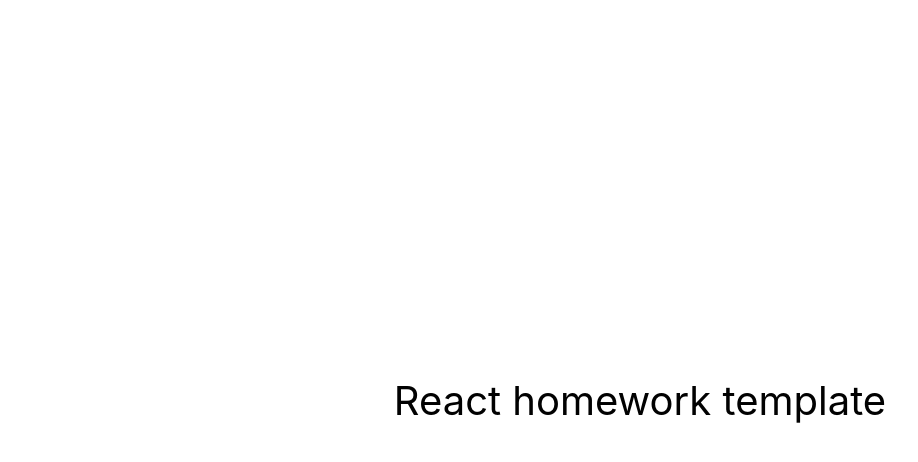
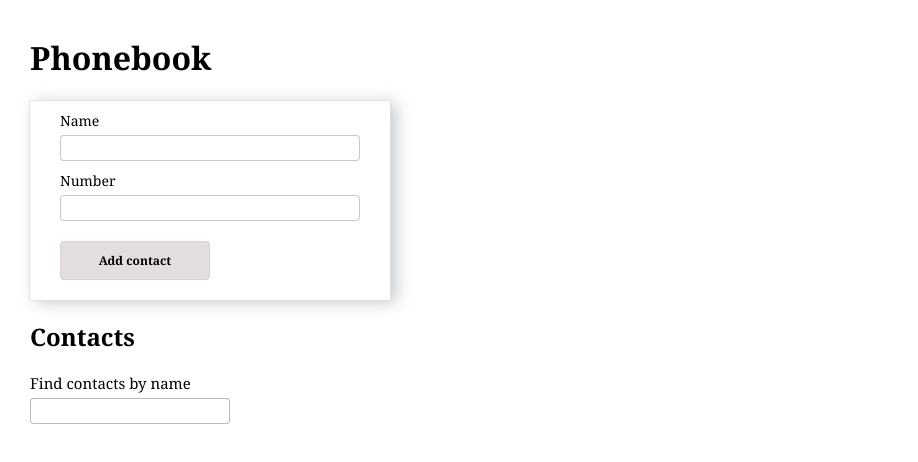
Before and after one commit to MarianaDobrivska/Phonebook, a React (Create React App) app: page / in a window 1280 px wide. Shown: the top 462 px of the page, without its empty margins (0-918 px from the left). Built offline with nearby package versions, Linux system fonts and the light colour scheme.

Commit message:
complete task
Two new component lifecycle methods were added: componentDidMount & componentDidUpdate. Also was added functional for saving contacts to Local Storage and getting all saved contacts after reloading.

```diff
--- a/package.json
+++ b/package.json
@@ -2,13 +2,17 @@
   "name": "react-homework-template",
   "version": "0.1.0",
   "private": true,
-  "homepage": "https://goitacademy.github.io/react-homework-template/",
+  "homepage": "https://MarianaDobrivska.github.io/goit-react-hw-03-phonebook/",
   "dependencies": {
     "@testing-library/jest-dom": "^5.16.3",
     "@testing-library/react": "^12.1.4",
     "@testing-library/user-event": "^13.5.0",
+    "flat-color-icons": "^1.1.0",
+    "formik": "^2.2.9",
+    "nanoid": "^4.0.0",
     "react": "^18.1.0",
     "react-dom": "^18.1.0",
+    "react-icons": "^4.7.1",
     "react-scripts": "5.0.1",
     "web-vitals": "^2.1.3"
   },
--- a/src/components/App.jsx
+++ b/src/components/App.jsx
@@ -1,16 +1,65 @@
-export const App = () => {
-  return (
-    <div
-      style={{
-        height: '100vh',
-        display: 'flex',
-        justifyContent: 'center',
-        alignItems: 'center',
-        fontSize: 40,
-        color: '#010101'
-      }}
-    >
-      React homework template
-    </div>
-  );
-};
+import { Component } from 'react';
+import { ContactForm } from './Form/Form';
+import { ContactList } from './ContactList/ContactList';
+import { Filter } from './Filter/Filter';
+
+export class App extends Component {
+  state = {
+    contacts: [],
+    filter: '',
+  };
+  LS_KEY = 'contactbook-items';
+
+  addContact = newContact => {
+    if (this.state.contacts.find(contact => contact.name === newContact.name)) {
+      alert(`${newContact.name} is already in contacts.`);
+      return '';
+    }
+
+    this.setState(prevState => ({
+      contacts: [newContact, ...prevState.contacts],
+    }));
+  };
+
+  handleFilter = text => {
+    this.setState({ filter: text });
+  };
+
+  onDeleteContact = contactId => {
+    this.setState(prevState => ({
+      contacts: prevState.contacts.filter(contact => contact.id !== contactId),
+    }));
+  };
+
+  componentDidMount() {
+    const savedContacts = localStorage.getItem(this.LS_KEY);
+
+    if (savedContacts) {
+      const contacts = JSON.parse(savedContacts);
+      this.setState({ contacts: contacts });
+    }
+  }
+
+  componentDidUpdate(_, prevState) {
+    if (prevState.contacts !== this.state.contacts) {
+      localStorage.setItem(this.LS_KEY, JSON.stringify(this.state.contacts));
+    }
+  }
+
+  render() {
+    const { contacts, filter } = this.state;
+    return (
+      <div className="wrapper">
+        <h1>Phonebook</h1>
+        <ContactForm addContact={this.addContact} />
+        <h2>Contacts</h2>
+        <Filter onChange={this.handleFilter} value={filter} />
+        <ContactList
+          contacts={contacts}
+          filter={filter}
+          onDeleteContact={this.onDeleteContact}
+        />
+      </div>
+    );
+  }
+}
--- /dev/null
+++ b/src/components/ContactList/ContactList.jsx
@@ -0,0 +1,28 @@
+import { ContactListItem } from 'components/ContactListItem/ContactListItem';
+import s from './ContactList.module.css';
+import PropTypes from 'prop-types';
+
+export const ContactList = ({ contacts, filter, onDeleteContact }) => {
+  const filteredContacts = contacts.filter(contact =>
+    contact.name.toLowerCase().includes(filter.toLowerCase())
+  );
+  return (
+    <ul className={s.contactListWrapper}>
+      {filteredContacts.map(contact => (
+        <ContactListItem
+          name={contact.name}
+          number={contact.number}
+          key={contact.id}
+          id={contact.id}
+          onDeleteContact={onDeleteContact}
+        />
+      ))}
+    </ul>
+  );
+};
+
+ContactList.propTypes = {
+  contacts: PropTypes.arrayOf(PropTypes.object).isRequired,
+  filter: PropTypes.string.isRequired,
+  onDeleteContact: PropTypes.func.isRequired,
+};
--- /dev/null
+++ b/src/components/ContactList/ContactList.module.css
@@ -0,0 +1,6 @@
+.contactListWrapper {
+  display: inline-flex;
+  flex-direction: column;
+  gap: 10px;
+  margin-top: 25px;
+}
--- /dev/null
+++ b/src/components/ContactListItem/ContactListItem.jsx
@@ -0,0 +1,28 @@
+import s from './ContactListItem.module.css';
+import { FcPhone } from 'react-icons/fc';
+import PropTypes from 'prop-types';
+
+export const ContactListItem = ({ name, number, id, onDeleteContact }) => {
+  return (
+    <li key={id} id={id} className={s.listItem}>
+      <div className={s.container}>
+        <FcPhone />
+        <p>{name + ': ' + number}</p>
+      </div>
+      <button
+        className={s.button}
+        type="button"
+        onClick={() => onDeleteContact(id)}
+      >
+        Delete
+      </button>
+    </li>
+  );
+};
+
+ContactListItem.propTypes = {
+  name: PropTypes.string.isRequired,
+  number: PropTypes.string.isRequired,
+  id: PropTypes.string.isRequired,
+  onDeleteContact: PropTypes.func.isRequired,
+};
--- /dev/null
+++ b/src/components/ContactListItem/ContactListItem.module.css
@@ -0,0 +1,32 @@
+.listItem {
+  display: flex;
+  gap: 20px;
+  align-items: center;
+  width: 300px;
+  justify-content: space-between;
+}
+
+.button {
+  width: 70px;
+  height: 25px;
+  font-family: inherit;
+  font-size: 12px;
+  cursor: pointer;
+  background-color: #d6d1d1b4;
+  border: 1px solid #d6d1d1b4;
+  border-radius: 4px;
+  transition: all 300ms linear;
+}
+
+.button:hover,
+.button:focus {
+  background-color: rgb(159, 163, 163);
+  color: rgb(243, 237, 237);
+  box-shadow: rgba(0, 0, 0, 0.209) 0px 2px 5px;
+}
+
+.container {
+  display: inline-flex;
+  align-items: center;
+  gap: 10px;
+}
--- /dev/null
+++ b/src/components/Filter/Filter.jsx
@@ -0,0 +1,30 @@
+import s from './Filter.module.css';
+import PropTypes from 'prop-types';
+
+export const Filter = props => {
+  const { value, onChange } = props;
+  const filterValue = e => {
+    onChange(e.currentTarget.value);
+  };
+
+  return (
+    <label htmlFor="filter" className={s.filterLabel}>
+      {' '}
+      Find contacts by name
+      <input
+        className={s.filterInput}
+        onChange={filterValue}
+        type="text"
+        name="filter"
+        id="filter"
+        value={value}
+        pattern="^[a-zA-Zа-яА-Я]+(([' -][a-zA-Zа-яА-Я ])?[a-zA-Zа-яА-Я]*)*$"
+      ></input>
+    </label>
+  );
+};
+
+Filter.propTypes = {
+  value: PropTypes.string.isRequired,
+  onChange: PropTypes.func.isRequired,
+};
--- /dev/null
+++ b/src/components/Filter/Filter.module.css
@@ -0,0 +1,22 @@
+.filterLabel {
+  display: flex;
+  flex-direction: column;
+  width: 200px;
+  gap: 5px;
+  font-size: 15px;
+}
+
+.filterInput {
+  padding: 5px;
+  font-size: 10px;
+  border: 1px solid rgba(160, 155, 155, 0.704);
+  border-radius: 4px;
+  font-family: inherit;
+  transition: all 300ms linear;
+  outline: none;
+}
+
+.filterInput:focus {
+  scale: 1.01;
+  box-shadow: rgba(0, 0, 0, 0.209) 0px 2px 5px;
+}
--- /dev/null
+++ b/src/components/Form/Form.jsx
@@ -0,0 +1,64 @@
+import { Formik, Form, Field } from 'formik';
+import PropTypes from 'prop-types';
+import { Component } from 'react';
+import { nanoid } from 'nanoid';
+import s from './Form.module.css';
+
+export class ContactForm extends Component {
+  static propTypes = {
+    addContact: PropTypes.func.isRequired,
+  };
+
+  initalState = {
+    name: '',
+    number: '',
+  };
+
+  render() {
+    return (
+      <>
+        <Formik
+          initialValues={this.initalState}
+          onSubmit={(values, { resetForm }) => {
+            const item = {
+              ...values,
+              id: nanoid(),
+            };
+            this.props.addContact(item);
+            resetForm();
+          }}
+        >
+          <Form className={s.form}>
+            <label htmlFor="name" className={s.label}>
+              Name
+            </label>
+            <Field
+              className={s.input}
+              type="text"
+              name="name"
+              id="name"
+              pattern="^[a-zA-Zа-яА-Я]+(([' -][a-zA-Zа-яА-Я ])?[a-zA-Zа-яА-Я]*)*$"
+              title="Name may contain only letters, apostrophe, dash and spaces. For example Adrian, Jacob Mercer, Charles de Batz de Castelmore d'Artagnan"
+              required
+            />
+            <label htmlFor="number" className={s.label}>
+              Number
+            </label>
+            <Field
+              className={s.input}
+              type="tel"
+              name="number"
+              id="number"
+              pattern="\+?\d{1,4}?[-.\s]?\(?\d{1,3}?\)?[-.\s]?\d{1,4}[-.\s]?\d{1,4}[-.\s]?\d{1,9}"
+              title="Phone number must be digits and can contain spaces, dashes, parentheses and can start with +"
+              required
+            />
+            <button type="submit" className={s.button}>
+              Add contact
+            </button>
+          </Form>
+        </Formik>
+      </>
+    );
+  }
+}
--- /dev/null
+++ b/src/components/Form/Form.module.css
@@ -0,0 +1,56 @@
+.form {
+  width: 300px;
+  display: flex;
+  flex-direction: column;
+  padding: 10px 30px 20px;
+  outline: 1px solid rgba(226, 221, 221, 0.704);
+
+  box-shadow: rgba(127, 140, 151, 0.48) 6px 2px 16px 0px,
+    rgba(255, 255, 255, 0.8) -6px -2px 16px 0px;
+}
+
+.label {
+  font-size: 14px;
+  font-weight: 400;
+  margin-bottom: 5px;
+}
+
+.input {
+  padding: 5px;
+  font-size: 10px;
+  border: 1px solid rgba(181, 176, 176, 0.704);
+  border-radius: 4px;
+  font-family: inherit;
+  outline: none;
+  transition: all 300ms linear;
+}
+
+.input:focus {
+  scale: 1.01;
+  box-shadow: rgba(0, 0, 0, 0.209) 0px 2px 5px;
+}
+
+.input:not(:last-of-type) {
+  margin-bottom: 10px;
+}
+
+.button {
+  width: 50%;
+  padding: 10px 15px;
+  font-family: inherit;
+  font-size: 12px;
+  font-weight: 700;
+  margin-top: 20px;
+  cursor: pointer;
+  background-color: #d6d1d1b4;
+  border: 1px solid #d6d1d1b4;
+  border-radius: 4px;
+  transition: all 300ms linear;
+}
+
+.button:hover,
+.button:focus {
+  background-color: rgb(159, 163, 163);
+  color: rgb(243, 237, 237);
+  box-shadow: rgba(0, 0, 0, 0.209) 0px 2px 5px;
+}
--- a/src/index.css
+++ b/src/index.css
@@ -13,3 +13,14 @@ code {
   font-family: source-code-pro, Menlo, Monaco, Consolas, 'Courier New',
     monospace;
 }
+
+.wrapper {
+  padding: 15px 30px;
+  font-family: Georgia, 'Times New Roman', Times, serif;
+}
+
+ul,
+p {
+  margin: 0;
+  padding: 0;
+}
```
Also changed, not shown: 1 other file (tests, documents, lock files or other folders).
